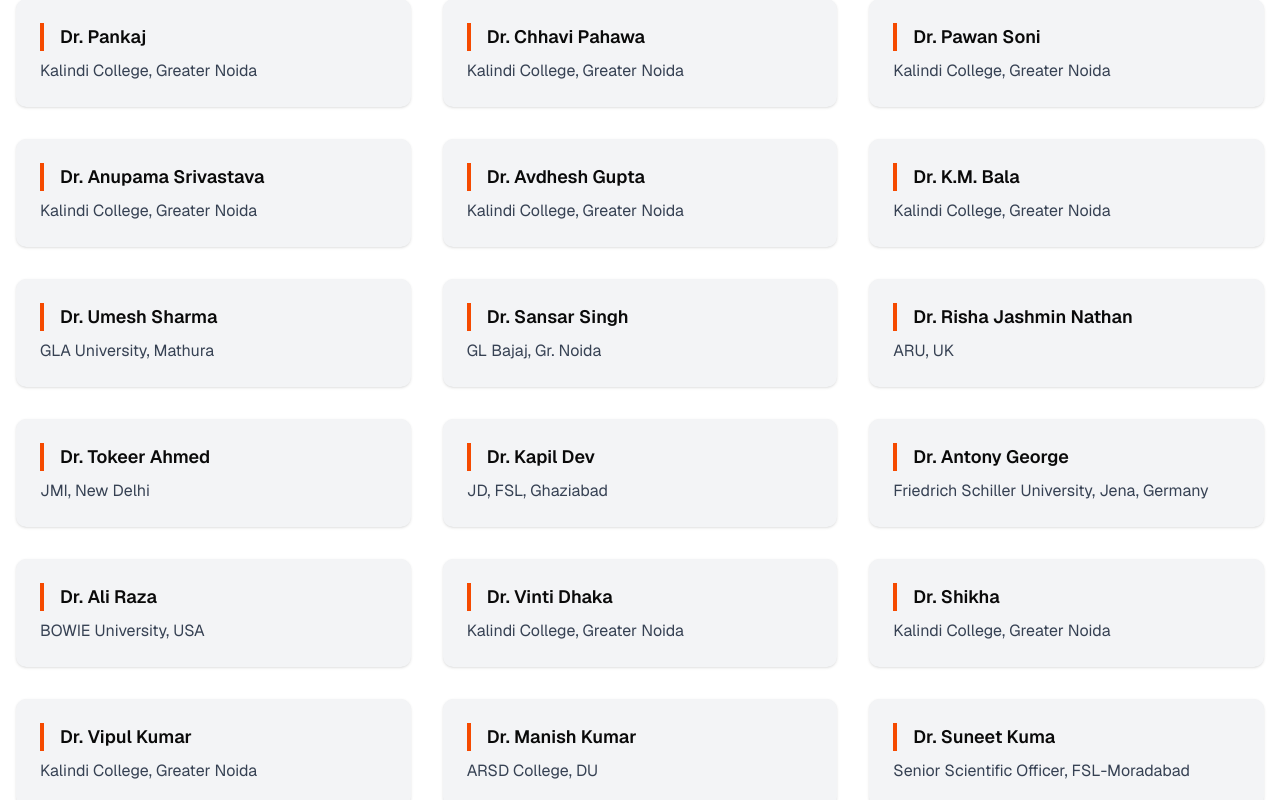
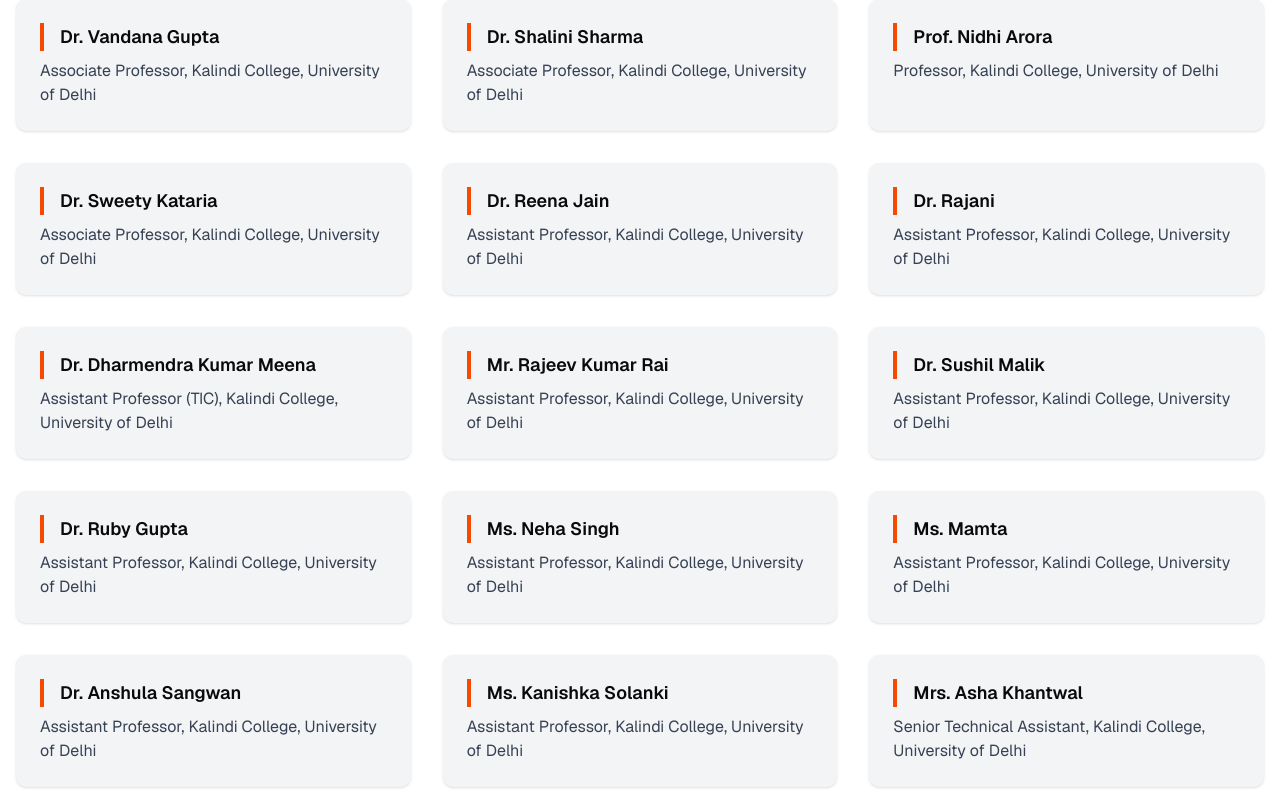
Before and after one commit to pankaj8949/icaia, a Next.js app: page /committees/other-committees in a window 1280 px wide. Shown: the part 560-1360 px from the top of the page. Built offline with nearby package versions, Linux system fonts and the light colour scheme.

Commit message:
committees updated

```diff
--- a/app/(site)/committees/conference-chairs/page.tsx
+++ b/app/(site)/committees/conference-chairs/page.tsx
@@ -5,10 +5,19 @@
 const chiefPatron = [
     {
         image: "/images/user.jpg",
-        name: "Prof (Dr) Taruna Gautam",
+        name: "Prof. (Dr.) Meena Charanda",
         role: "Principal",
-        affiliation: "Kalindi College, Delhi University, Delhi",
+        affiliation: "Kalindi College, University of Delhi",
     }
+];
+
+const specialGuest = [
+    {
+        image: "/images/user.jpg",
+        name: "Dr. Nihar Amonkar",
+        role: "VC",
+        affiliation: "IILM University, Greater Noida, India",
+    },
 ];
 
 const conferenceChair: { image: string; name: string; role: string; affiliation: string }[] = [
@@ -21,82 +30,155 @@
 
 const conveners = [
     {
-        image: "https://iilm.ac.in/uploads/all/422/conversions/AK-JAIN-350x240-full.webp",
-        name: "Prof. A.K. Jain",
+        image: "/images/user.jpg",
+        name: "Dr. Dharmendra Kumar Meena",
         role: "Convener",
-        affiliation: "Kalindi College, Greater Noida",
+        affiliation: "Kalindi College, University of Delhi",
     },
     {
-        image: "/images/speakers/dr-narendra.jpeg",
-        name: "Prof. Narendra Kumar",
-        role: "Co Convener",
-        affiliation: "Kalindi College, Greater Noida",
+        image: "/images/user.jpg",
+        name: "Dr. Ruby Gupta",
+        role: "Convener",
+        affiliation: "Kalindi College, University of Delhi",
     },
     {
-        image: "/images/speakers/nazarov-fayzullo.jpeg",
-        name: "Dr. Nazarov Fayzullo",
+        image: "/images/user.jpg",
+        name: "Ms. Neha Singh",
         role: "Co Convener",
-        affiliation: "Uzbekistan",
+        affiliation: "Kalindi College, University of Delhi",
+    },
+    {
+        image: "/images/user.jpg",
+        name: "Dr. Reena Jain",
+        role: "Co Convener",
+        affiliation: "Kalindi College, University of Delhi",
     },
 ];
 
 const organizingSecretaries = [
     {
-        image: "https://iilm.ac.in/uploads/all/439/conversions/Artboard-18-350x240-full.webp",
-        name: "Dr. Nidhi Puri",
+        image: "/images/user.jpg",
+        name: "Dr. Rajani",
         role: "Organising Secretary",
-        affiliation: "Kalindi College, Greater Noida"
+        affiliation: "Kalindi College, University of Delhi",
     },
     {
         image: "/images/user.jpg",
-        name: "Dr. Arpit Varshney",
+        name: "Dr. Sushil Malik",
         role: "Organising Secretary",
-        affiliation: "Kalindi College, Greater Noida"
+        affiliation: "Kalindi College, University of Delhi",
     },
     {
         image: "/images/user.jpg",
-        name: "Dr. KM Bala",
+        name: "Dr. Anshula Sangwan",
         role: "Organising Secretary",
-        affiliation: "Kalindi College, Greater Noida"
+        affiliation: "Kalindi College, University of Delhi",
     },
     {
-        image: "/images/user.jpg",
-        name: "Dr. Yarmatov Sherzodjon",
+        image: "/images/speakers/dr-narendra.jpeg",
+        name: "Dr. Narendra Kumar",
         role: "Organising Secretary",
-        affiliation: "Samarkand State University, Uzbekistan"
-    }
+        affiliation: "IILM University, Greater Noida",
+    },
 ];
 
-const organizingCommittee = [
+type OrganizingCommitteeEntry = {
+    name: string;
+    role: string;
+    affiliation: string;
+    image?: string;
+};
+
+const organizingCommittee: OrganizingCommitteeEntry[] = [
     {
-        name: "Dr. Priyanka Bhatnagar",
+        name: "Dr Rakesh M Patel",
         role: "Organising Committee",
-        affiliation: "Kalindi College, Greater Noida"
+        affiliation: "Government of College of Science Gandhi Nagar, India"
     },
     {
-        name: "Dr. Nidhi Puri",
+        name: "Dr Indu Sharma",
         role: "Organising Committee",
-        affiliation: "Kalindi College, Greater Noida"
+        affiliation: "NIMS University, Jaipur, India"
     },
     {
-        name: "Dr. Vanya",
+        name: "Dr Pankaj",
         role: "Organising Committee",
-        affiliation: "Kalindi College, Greater Noida"
+        affiliation: "IILM University, Greater Noida, India"
     },
     {
-        name: "Dr. Bharti",
+        name: "Dr Rajeev",
         role: "Organising Committee",
-        affiliation: "Kalindi College, Greater Noida"
+        affiliation: "IILM University, Greater Noida, India"
     },
     {
-        name: "Dr. Pankaj",
+        name: "Dr. Vandana Gupta",
         role: "Organising Committee",
-        affiliation: "Kalindi College, Greater Noida"
+        affiliation: "Kalindi College, University of Delhi"
     },
     {
-        name: "Dr. Lalit",
+        name: "Dr. Shalini Sharma",
         role: "Organising Committee",
-        affiliation: "Kalindi College, Greater Noida"
+        affiliation: "Kalindi College, University of Delhi"
+    },
+    {
+        name: "Prof.  (Dr.) Nidhi Arora",
+        role: "Organising Committee",
+        affiliation: "Kalindi College, University of Delhi"
+    },
+    {
+        name: "Dr. Sweety Kataria",
+        role: "Organising Committee",
+        affiliation: "Kalindi College, University of Delhi"
+    },
+    {
+        name: "Dr. Reena Jain",
+        role: "Organising Committee",
+        affiliation: "Kalindi College, University of Delhi"
+    },
+    {
+        name: "Dr. Rajani",
+        role: "Organising Committee",
+        affiliation: "Kalindi College, University of Delhi"
+    },
+    {
+        name: "Dr. Dharmendra Kumar Meena",
+        role: "Organising Committee",
+        affiliation: "Kalindi College, University of Delhi"
+    },
+    {
+        name: "Dr. Sushil Malik",
+        role: "Organising Committee",
+        affiliation: "Kalindi College, University of Delhi"
+    },
+    {
+        name: "Dr. Ruby Gupta",
+        role: "Organising Committee",
+        affiliation: "Kalindi College, University of Delhi"
+    },
+    {
+        name: "Dr. Anshula Sangwan",
+        role: "Organising Committee",
+        affiliation: "Kalindi College, University of Delhi"
+    },
+    {
+        name: "Mr. Rajeev Kumar Rai",
+        role: "Organising Committee",
+        affiliation: "Kalindi College, University of Delhi"
+    },
+    {
+        name: "Ms. Neha Singh",
+        role: "Organising Committee",
+        affiliation: "Kalindi College, University of Delhi"
+    },
+    {
+        name: "Ms. Mamta",
+        role: "Organising Committee",
+        affiliation: "Kalindi College, University of Delhi"
+    },
+    {
+        name: "Ms. Kanishka Solanki",
+        role: "Organising Committee",
+        affiliation: "Kalindi College, University of Delhi"
     }
 ];
 
@@ -114,6 +196,13 @@
 
                 <h2 className="text-3xl md:text-4xl font-bold mb-8">Chief Patron</h2>
                 <CommitteeMemberGrid members={chiefPatron.map(m => ({
+                    name: m.name,
+                    role: `${m.role}${m.affiliation ? `, ${m.affiliation}` : ""}`,
+                    image: m.image
+                }))} />
+
+                <h2 className="text-3xl md:text-4xl font-bold mb-8 mt-16">Special Guest</h2>
+                <CommitteeMemberGrid members={specialGuest.map(m => ({
                     name: m.name,
                     role: `${m.role}${m.affiliation ? `, ${m.affiliation}` : ""}`,
                     image: m.image
@@ -157,7 +246,7 @@
                 }))} />
 
                 <h2 className="text-3xl md:text-4xl font-bold mb-8 mt-16">Organizing Committee</h2>
-                <CommitteeMemberGrid members={organizingCommittee.map((m: any) => ({
+                <CommitteeMemberGrid members={organizingCommittee.map((m) => ({
                     name: m.name,
                     role: `${m.role}${m.affiliation ? `, ${m.affiliation}` : ""}`,
                     image: m.image ?? "/images/user.jpg"
--- a/app/(site)/committees/other-committees/page.tsx
+++ b/app/(site)/committees/other-committees/page.tsx
@@ -12,39 +12,30 @@
     </div>
 );
 
+const welcomeCommittee = [
+    { name: "Dr. Vandana Gupta", role: "Associate Professor, Kalindi College, University of Delhi" },
+    { name: "Dr. Shalini Sharma", role: "Associate Professor, Kalindi College, University of Delhi" },
+    { name: "Prof. Nidhi Arora", role: "Professor, Kalindi College, University of Delhi" },
+    { name: "Dr. Sweety Kataria", role: "Associate Professor, Kalindi College, University of Delhi" },
+    { name: "Dr. Reena Jain", role: "Assistant Professor, Kalindi College, University of Delhi" },
+    { name: "Dr. Rajani", role: "Assistant Professor, Kalindi College, University of Delhi" },
+    { name: "Dr. Dharmendra Kumar Meena", role: "Assistant Professor (TIC), Kalindi College, University of Delhi" },
+    { name: "Mr. Rajeev Kumar Rai", role: "Assistant Professor, Kalindi College, University of Delhi" },
+    { name: "Dr. Sushil Malik", role: "Assistant Professor, Kalindi College, University of Delhi" },
+    { name: "Dr. Ruby Gupta", role: "Assistant Professor, Kalindi College, University of Delhi" },
+    { name: "Ms. Neha Singh", role: "Assistant Professor, Kalindi College, University of Delhi" },
+    { name: "Ms. Mamta", role: "Assistant Professor, Kalindi College, University of Delhi" },
+    { name: "Dr. Anshula Sangwan", role: "Assistant Professor, Kalindi College, University of Delhi" },
+    { name: "Ms. Kanishka Solanki", role: "Assistant Professor, Kalindi College, University of Delhi" },
+    { name: "Mrs. Asha Khantwal", role: "Senior Technical Assistant, Kalindi College, University of Delhi" },
+    { name: "Mrs. Mamta Sachdeva", role: "Senior Technical Assistant, Kalindi College, University of Delhi" },
+];
+
 const technicalCommittee = [
-    { name: "Dr. Pankaj", role: "Kalindi College, Greater Noida" },
-    { name: "Dr. Chhavi Pahawa", role: "Kalindi College, Greater Noida" },
-    { name: "Dr. Pawan Soni", role: "Kalindi College, Greater Noida" },
-    { name: "Dr. Anupama Srivastava", role: "Kalindi College, Greater Noida" },
-    { name: "Dr. Avdhesh Gupta", role: "Kalindi College, Greater Noida" },
-    { name: "Dr. K.M. Bala", role: "Kalindi College, Greater Noida" },
-    { name: "Dr. Umesh Sharma", role: "GLA University, Mathura" },
-    { name: "Dr. Sansar Singh", role: "GL Bajaj, Gr. Noida" },
-    { name: "Dr. Risha Jashmin Nathan", role: "ARU, UK" },
-    { name: "Dr. Tokeer Ahmed", role: "JMI, New Delhi" },
-    { name: "Dr. Kapil Dev", role: "JD, FSL, Ghaziabad" },
-    { name: "Dr. Antony George", role: "Friedrich Schiller University, Jena, Germany" },
-    { name: "Dr. Ali Raza", role: "BOWIE University, USA" },
-    { name: "Dr. Vinti Dhaka", role: "Kalindi College, Greater Noida" },
-    { name: "Dr. Shikha", role: "Kalindi College, Greater Noida" },
-    { name: "Dr. Vipul Kumar", role: "Kalindi College, Greater Noida" },
-    { name: "Dr. Manish Kumar", role: "ARSD College, DU" },
-    { name: "Dr. Suneet Kuma", role: "Senior Scientific Officer, FSL-Moradabad" },
-    { name: "Prof. (Dr.) Shubham Tiwari", role: "ABES, Ghaziabad" },
-    { name: "Prof. (Dr.) Kedar Singh", role: "JNU" },
-    { name: "Prof. (Dr.) OP Thakur", role: "NSUT, Delhi" },
-    { name: "Prof. (Dr.) Geeta Singh", role: "DTU" },
-    { name: "Dr. Nupur Mathur", role: "Teri" },
-    { name: "Dr. Ashutosh Kumar", role: "TIET" },
-    { name: "Dr. Pragya Ranjan Rout", role: "NIT Jalandhar" },
-    { name: "Dr. Bikash Koli Dey", role: "SRMU, Chennai" },
-    { name: "Dr. Selva Bharti", role: "SRMU, Chennai" },
-    { name: "Dr. Roopam Singh", role: "VIT, Chennai" },
-    { name: "Dr. Roma Chandra", role: "Kalindi College, Greater Noida" },
-    { name: "Dr. Garima Gupta", role: "Kalindi College, Greater Noida" },
-    { name: "Dr. Muneeb Malik", role: "Kalindi College, Greater Noida" },
-    { name: "Dr. Monu", role: "Kalindi College, Greater Noida" },
+    { name: "Mr Rajeev Kumar Rai", role: "Kalindi College University of Delhi" },
+    { name: "Ms Neha Singh", role: "Kalindi College University of Delhi" },
+    { name: "Ms Mamta", role: "Kalindi College University of Delhi" },
+    { name: "Ms Kanishka Solanki", role: "Kalindi College University of Delhi" },
 ];
 
 const technicalSessionCommittee = [
@@ -172,6 +163,7 @@
                 dividerColor="primary"
             />
             <div className="max-w-7xl mx-auto px-4 py-12">
+                <Section title="Welcome Committee" members={welcomeCommittee} />
                 <Section title="Technical Committee" members={technicalCommittee} />
                 <Section title="Technical Session Committee" members={technicalSessionCommittee} />
                 <Section title="Food Committee" members={foodCommittee} />
```
Also changed, not shown: app/(site)/committees/technical-board/page.tsx (+12 -15 lines).
